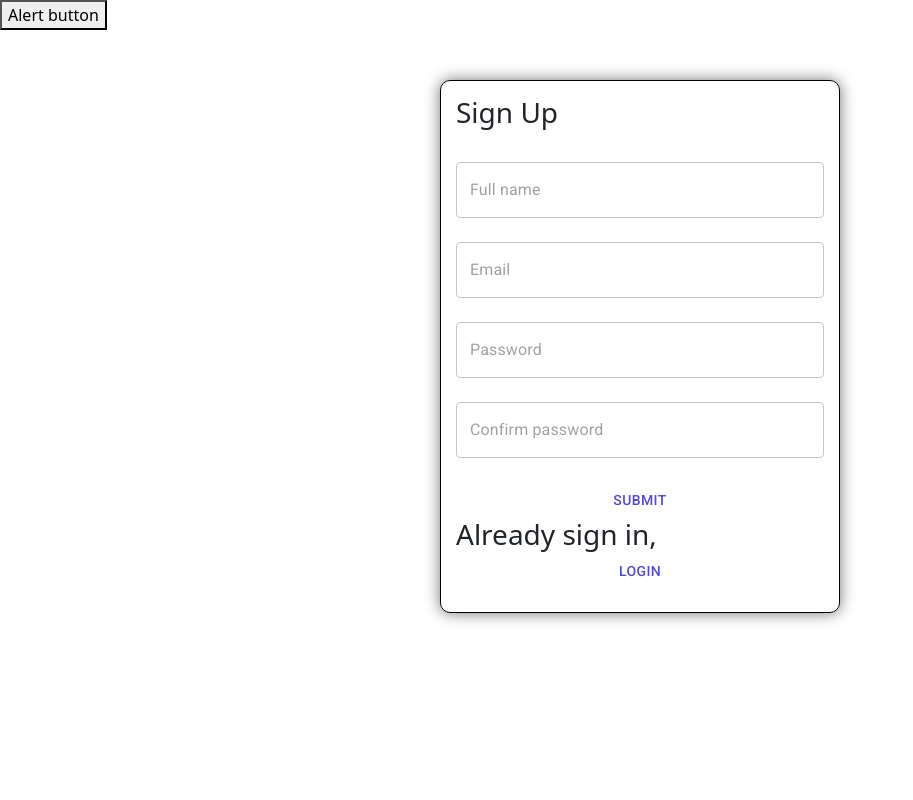
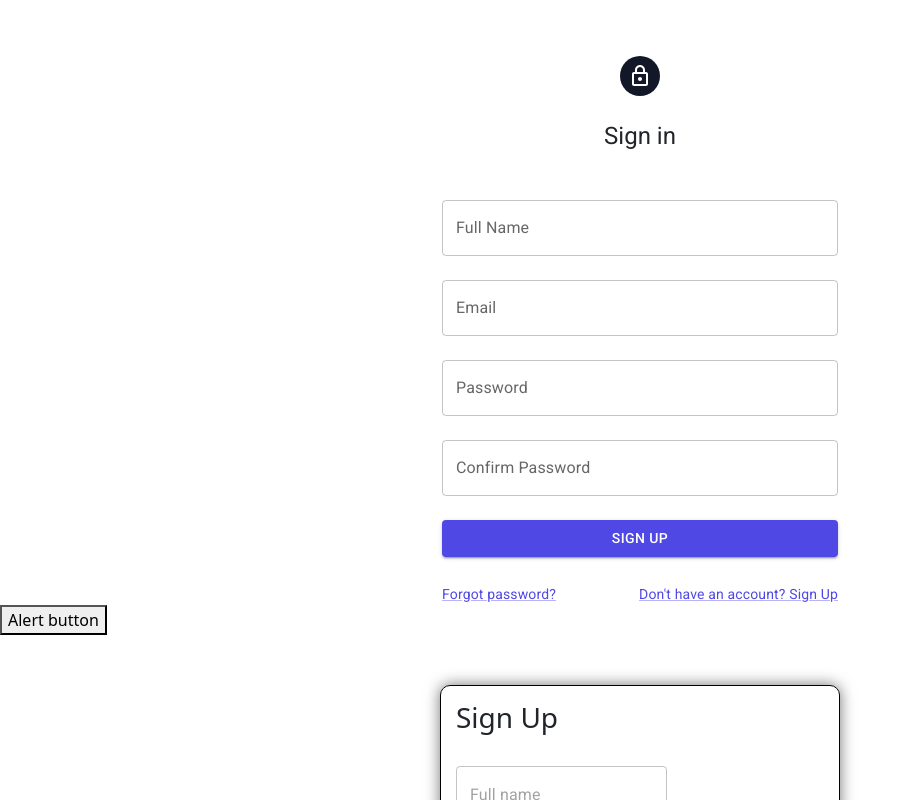
Before and after one commit to hanzala-nickelfox/employees-tracking, a React (Create React App) app: page / in a window 1280 px wide. Shown: the top 800 px of the page, without its empty margins (0-913 px from the left). Built offline with nearby package versions, Linux system fonts and the light colour scheme.

Commit message:
feat(sign up)- layout

```diff
--- a/src/pages/public/login/index.js
+++ b/src/pages/public/login/index.js
@@ -1,8 +1,12 @@
 import React, { useState } from "react";
 // import "./signUp.scss";
 import BasicBtn from "../../../components/shared/Basic-btn.js";
-import TextField from "../../../components/shared/FormField.js";
-import { Alert } from "react-bootstrap";
+import FromField from "../../../components/shared/FormField.js";
+import { Alert, Col, Container, Row } from "react-bootstrap";
+import Avatar from '@mui/material/Avatar';
+import LockOutlinedIcon from '@mui/icons-material/LockOutlined';
+import Typography from '@mui/material/Typography';
+import { TextField } from '@mui/material';
 
 const Login = () => {
   const [emaillog, setEmaillog] = useState("");
@@ -28,6 +32,28 @@ const Login = () => {
   return (
     <>
       {home ? <h1>home</h1> : <h1>hello</h1>}
+
+      <Container fluid>
+        <Row>
+          <Avatar sx={{ m: 1, bgcolor: 'secondary.main' }}>
+            <LockOutlinedIcon />
+          </Avatar>
+          <Typography component="h1" variant="h5">
+            Sign in
+          </Typography>
+        </Row>
+        <Row>
+          <Col lg={12}>
+            <FromField
+              type='email'
+              name={emaillog}
+              placeholder='email'
+              onChange={(e) => setEmaillog(e.target.value)}
+            ></FromField>
+          </Col>
+        </Row>
+      </Container>
+
       <section className="signUp">
         <div className="signUp__container">
           <h3 className="signUp__container__title">Login</h3>
--- a/src/pages/public/signup/index.js
+++ b/src/pages/public/signup/index.js
@@ -1,9 +1,15 @@
 import React, { useState } from "react";
 import "./signUp.scss";
 import BasicBtn from "../../../components/shared/Basic-btn.js";
-import TextField from "../../../components/shared/FormField.js";
-import { Alert } from "react-bootstrap";
+import FormField from "../../../components/shared/FormField.js";
+import { Alert, Col, Row } from "react-bootstrap";
+import Avatar from '@mui/material/Avatar';
+import LockOutlinedIcon from '@mui/icons-material/LockOutlined';
+import Typography from '@mui/material/Typography';
 import Login from "../login/index";
+import { Container, TextField } from '@mui/material';
+import Link from '@mui/material/Link';
+import Grid from '@mui/material/Grid';
 
 const SignUp = () => {
   const [namelog, setNamelog] = useState("");
@@ -44,6 +50,70 @@ const SignUp = () => {
 
   return (
     <>
+      <Container component="main" maxWidth="xs" className="mt-5">
+        <Row className="text-center justify-content-center mb-4">
+          <Avatar className="mb-4" sx={{ m: 1, bgcolor: 'secondary.main' }}>
+            <LockOutlinedIcon />
+          </Avatar>
+          <Typography className="mb-4" component="h1" variant="h5">
+            Sign in
+          </Typography>
+        </Row>
+        <Row >
+          <Col lg={12} className='mb-4'>
+            <FormField
+              type='text'
+              name={namelog}
+              label='Full Name'
+              placeholder='Enter Name'
+              onChange={(e) => setNamelog(e.target.value)}
+            ></FormField>
+          </Col>
+          <Col lg={12} className='mb-4'>
+            <FormField
+              label='Email'
+              type="email"
+              name={email}
+              placeholder="Email"
+              onChange={(e) => setEmail(e.target.value)}
+            ></FormField>
+          </Col>
+          <Col lg={12} className='mb-4'>
+            <FormField
+              type="password"
+              name={password}
+              label='Password'
+              placeholder="Password"
+              onChange={(e) => setPassword(e.target.value)}
+            ></FormField>
+          </Col>
+          <Col lg={12} className='mb-4'>
+            <FormField
+              type="number"
+              name={confirmPassword}
+              label='Confirm Password'
+              placeholder="Confirm password"
+              onChange={(e) => setConfirmPassword(e.target.value)}
+            ></FormField>
+          </Col>
+          <Col lg={12} className='mb-4'>
+            <BasicBtn variant='contained' text='Sign Up'></BasicBtn>
+          </Col>
+          <Grid container>
+            <Grid item xs>
+              <Link href="#" variant="body2">
+                Forgot password?
+              </Link>
+            </Grid>
+            <Grid item>
+              <Link href="#" variant="body2">
+                {"Don't have an account? Sign Up"}
+              </Link>
+            </Grid>
+          </Grid>
+        </Row>
+      </Container>
+
       <button onClick={AlerButton()}>Alert button</button>
       {login !== false ? (
         <section className="signUp">
```
